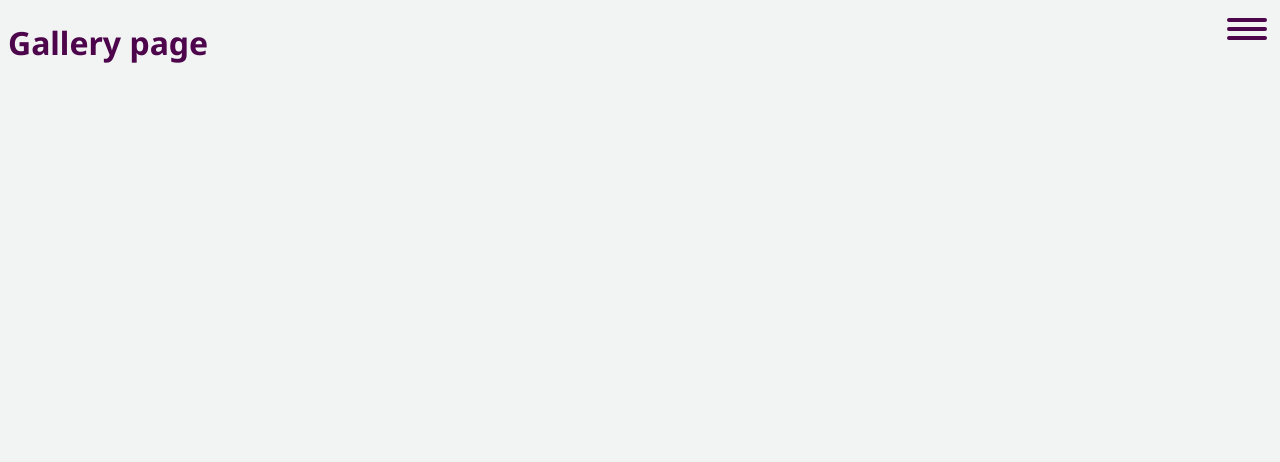
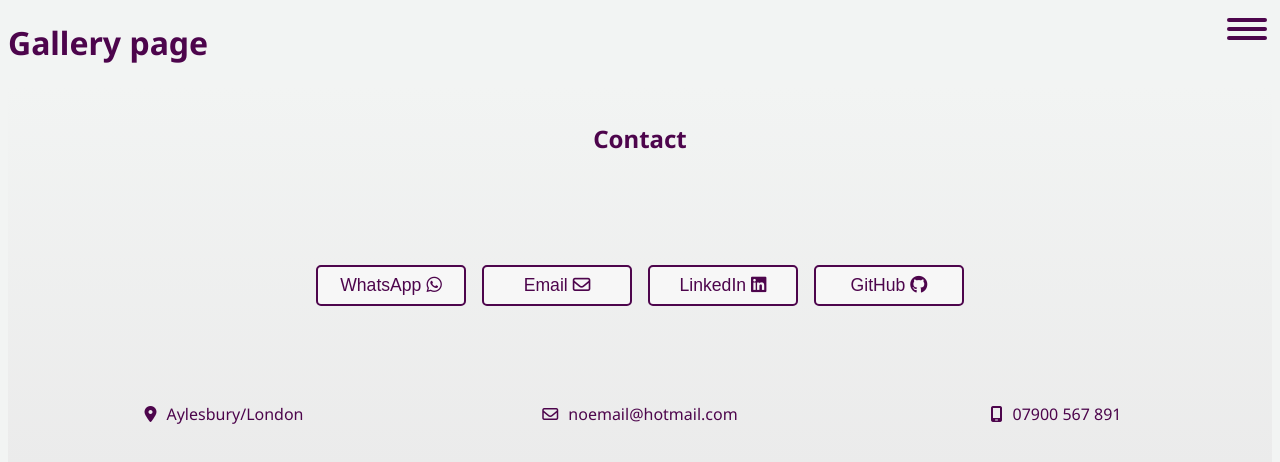
Before and after one commit to 2ndborn/micah-francis.com, a React (Vite) app in the folder micah/: page /gallery in a window 1280 px wide. Shown: the top 462 px of the page. Built offline with nearby package versions, Linux system fonts and the light colour scheme; a web font is replaced by a local one.

Commit message:
styled the footer component

```diff
--- a/micah/index.html
+++ b/micah/index.html
@@ -9,6 +9,7 @@
   <link
     href="https://fonts.googleapis.com/css2?family=BBH+Hegarty&family=Noto+Sans:ital,wght@0,100..900;1,100..900&display=swap"
     rel="stylesheet">
+  <script src="https://kit.fontawesome.com/7f6d4bb9a1.js" crossorigin="anonymous"></script>
   <meta name="viewport" content="width=device-width, initial-scale=1.0" />
   <title>micah</title>
 </head>
--- a/micah/src/App.jsx
+++ b/micah/src/App.jsx
@@ -2,6 +2,7 @@ import NavBar from './components/NavBar';
 import { Routes, Route } from 'react-router-dom';
 import styles from './App.module.css'
 import HomePage from './pages/HomePage';
+import Footer from './components/Footer';
 
 function App() {
 
@@ -13,6 +14,7 @@ function App() {
           <Route exact path='/about' element={<h1>About page</h1>} />
           <Route exact path='/gallery' element={<h1>Gallery page</h1>} />
         </Routes>
+        <Footer />
       </div>
   )
 }
--- /dev/null
+++ b/micah/src/components/Footer.jsx
@@ -0,0 +1,32 @@
+import React from 'react'
+import styles from '../styles/Footer.module.css'
+
+const Footer = () => {
+    return (
+        <div className={styles.footerContainer}>
+            <h2 style={{ textAlign: "center" }}>Contact</h2>
+            <div className={styles.upperFooter}>
+                <button>WhatsApp<i class="fa-brands fa-whatsapp"></i></button>
+                <button>Email<i class="fa-regular fa-envelope"></i></button>
+                <button>LinkedIn<i class="fa-brands fa-linkedin"></i></button>
+                <button>GitHub<i class="fa-brands fa-github"></i></button>
+            </div>
+            <div className={styles.lower}>
+                <div style={{ flex: 1, minWidth: '120px' }}>
+                    <i className="fa-solid fa-location-dot"></i>
+                    Aylesbury/London
+                </div>
+                <div style={{ flex: 1, minWidth: '120px' }}>
+                    <i className="fa-regular fa-envelope"></i>
+                    noemail@hotmail.com
+                </div>
+                <div style={{ flex: 1, minWidth: '120px' }}>
+                    <i className="fa-solid fa-mobile-screen"></i>
+                    07900 567 891
+                </div>
+            </div>
+        </div>
+    )
+}
+
+export default Footer
--- a/micah/src/index.css
+++ b/micah/src/index.css
@@ -1,5 +1,6 @@
 :root {
     --cta-btn: #8F008F;
+    --cta-secondary: hsl(300, 100%, 50%);
     --font-primary: #4D054C;
     --font-secondary: #0A0908;
     --body-color: #F2F4F3;
--- /dev/null
+++ b/micah/src/styles/Footer.module.css
@@ -0,0 +1,49 @@
+.footerContainer {
+    height: 50vh;
+    box-sizing: border-box;
+    padding: 1rem;
+    background-image: linear-gradient(to bottom, var(--body-color), hsl(0, 0%, 92%));
+}
+
+.upperFooter {
+    height: 60%;
+    display: flex;
+    justify-content: center;
+    align-items: center;
+    gap: 1rem;
+}
+
+.upperFooter button {
+    font-size: 1.1rem;
+    min-width: 150px;
+    padding: 0.5rem 1rem;
+    color: var(--font-primary);
+    background-color: hsl(0, 0%, 97%);
+    border: 2px solid var(--font-primary);
+    border-radius: 5px;
+    cursor: pointer;
+    transition: 0.5s ease;
+}
+
+.upperFooter button i {
+    margin-left: 5px;
+}
+
+.upperFooter button:hover {
+    border: 3px solid var(--cta-secondary);
+    color: var(--cta-secondary);
+    transform: scale(1.05);
+}
+
+.lower {
+    display: flex;
+    justify-content: center;
+    align-items: center;
+    text-align: center;
+    height: 10%;
+    gap: 1rem;
+}
+
+.lower i {
+    margin-right: 10px;
+}
--- a/micah/src/styles/HomePage.module.css
+++ b/micah/src/styles/HomePage.module.css
@@ -6,7 +6,7 @@
         text-align: center;
         font-family: "BBH Hegarty", sans-serif;
         font-size: clamp(1.3rem, 1.045rem + 1.27vw, 2rem);
-        color: hsl(0, 0%, 95%);;
+        color: hsl(0, 0%, 95%);
         height: 70%;
         min-width: 75%;
         background-color: hsl(0, 0%, 93%);
```
